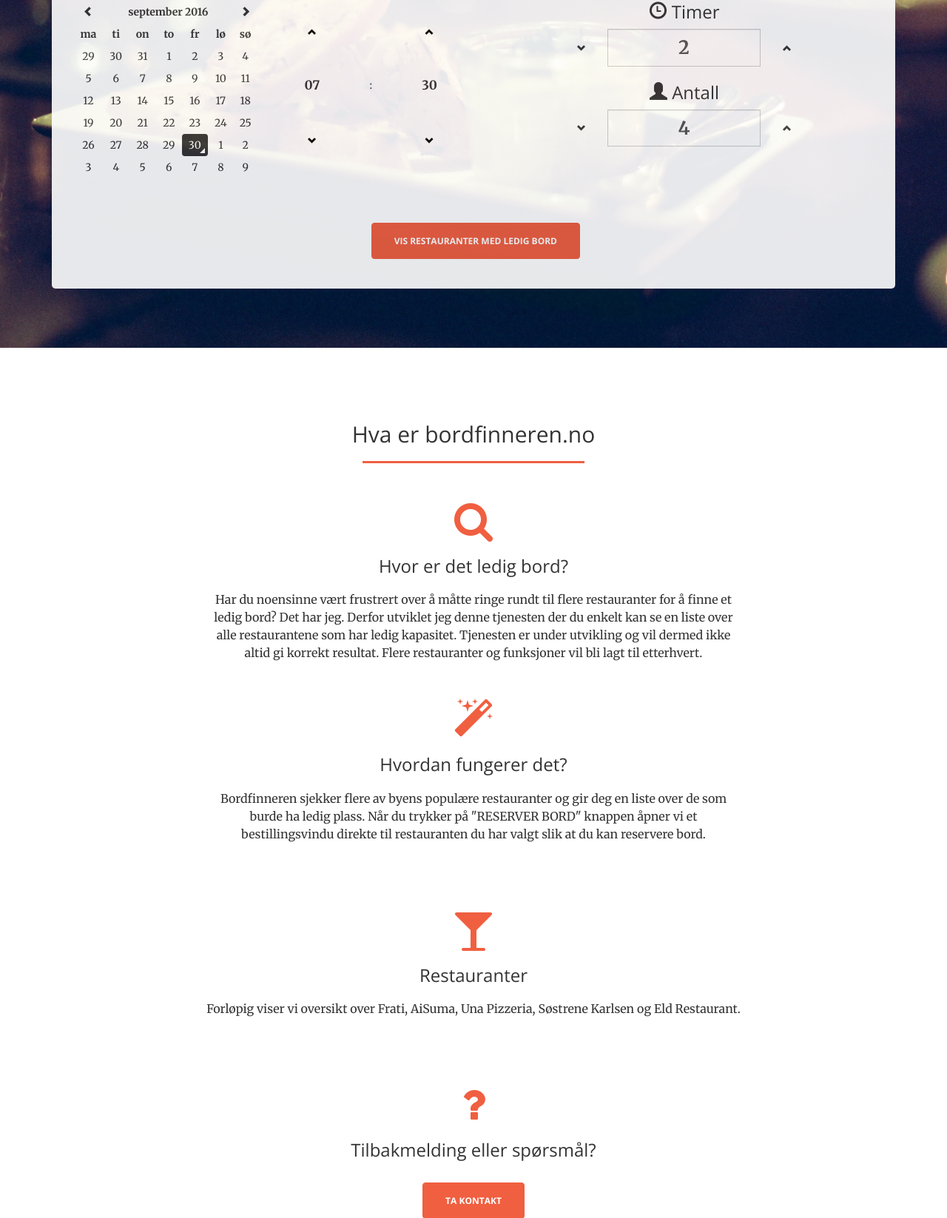
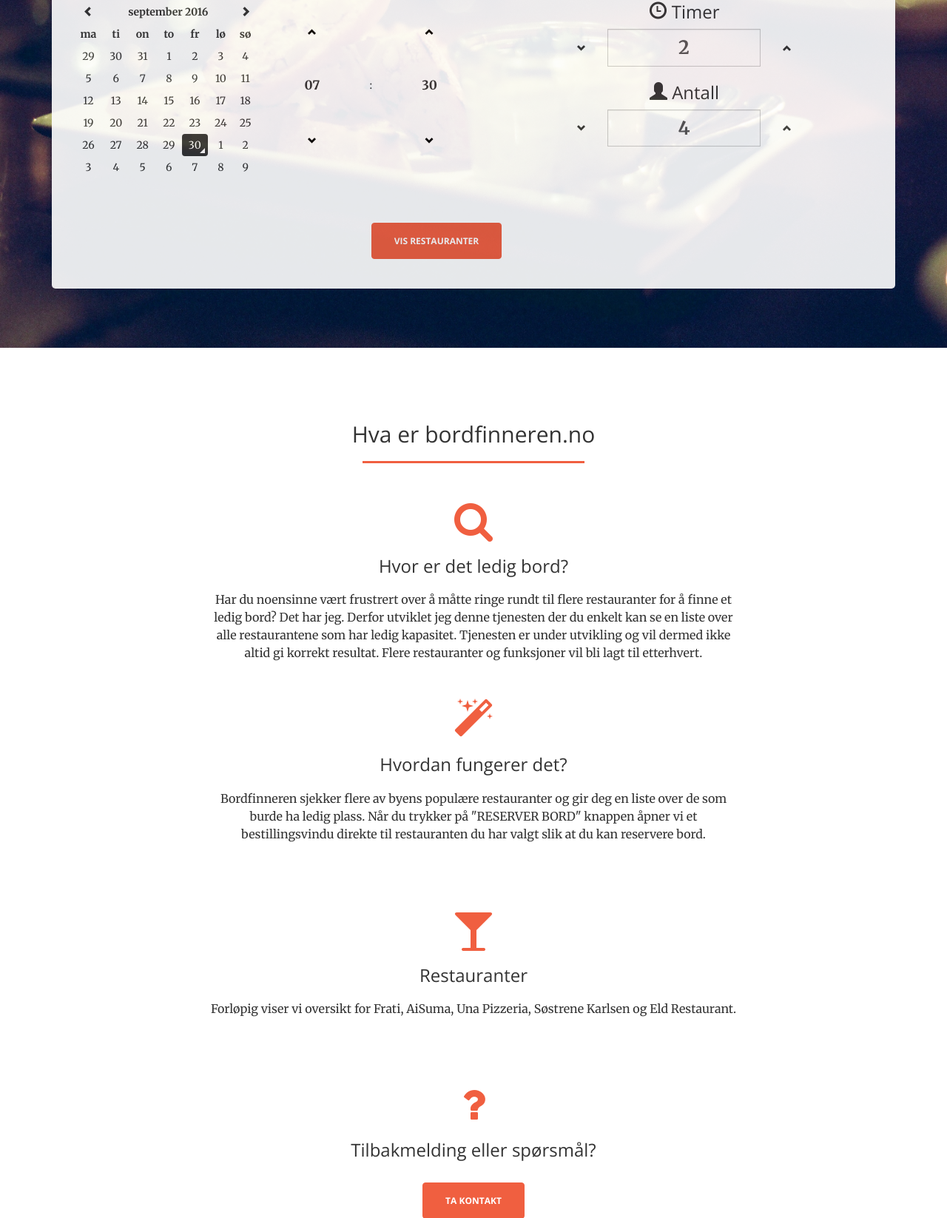
Before and after one commit to okristian1/bord, a Flask app: page / in a window 1280 px wide. Shown: the part 363-2009 px from the top of the page at 74% size. Run offline with Flask 2, Linux system fonts and the light colour scheme; parts of the project's set-up code (start-up, migrations or seed data) failed here and were passed over; some libraries are stand-ins or nearby versions.

Commit message:
html stuff

```diff
--- a/static/styles/css/creative.css
+++ b/static/styles/css/creative.css
@@ -142,6 +142,7 @@ header {
 }
 
 
+
 @media(min-width:992px) {
     body {
           padding-top: 0%;
@@ -201,9 +202,6 @@ p {
     background-color: #222;
 }
 
-section {
-    padding: 80px 0;
-}
 
 aside {
     padding: 50px 0;
@@ -257,7 +255,14 @@ header .header-content .header-content-inner p {
     color: rgba(255,255,255,.7);
 }
 
+
+section {
+    padding: 80px 0;
+}
+
+
 @media(min-width:768px) {
+
     header {
         min-height: 100%;
     }
@@ -288,6 +293,7 @@ header .header-content .header-content-inner p {
 .section-heading {
     margin-top: 0;
 }
+
 
 .service-box {
     margin-top: 50px;
--- a/templates/dev.html
+++ b/templates/dev.html
@@ -23,7 +23,7 @@
 </div>
   {% endif %}
 {% endwith %}
-<section>
+<section class="first">
 <div class="container">
   <header>
   <div class="col-md-12 col-xs-12 main">
@@ -79,7 +79,7 @@
                     <div class="row">
                       <div class="col-md-10 col-md-offset-1">
                     <div class="col-lg-2 col-lg-offset-4 text-center">
-                    <input type="submit" class="btn btn-primary btn-xl" value="Vis restauranter med ledig bord">
+                    <input type="submit" class="btn btn-primary btn-xl" value="Vis restauranter">
                     <br><br><br>
                   </div>
                   </form>
@@ -121,7 +121,7 @@
           <div class="service-box">
             <i class="fa fa-4x fa-glass wow bounceIn text-primary" data-wow-delay=".2s"></i>
             <h3>Restauranter</h3>
-            <p>Forløpig viser vi oversikt over Frati, AiSuma, Una Pizzeria, Søstrene Karlsen og Eld Restaurant.
+            <p>Forløpig viser vi oversikt for Frati, AiSuma, Una Pizzeria, Søstrene Karlsen og Eld Restaurant.
             </p>
             <br>
             <br>
```
